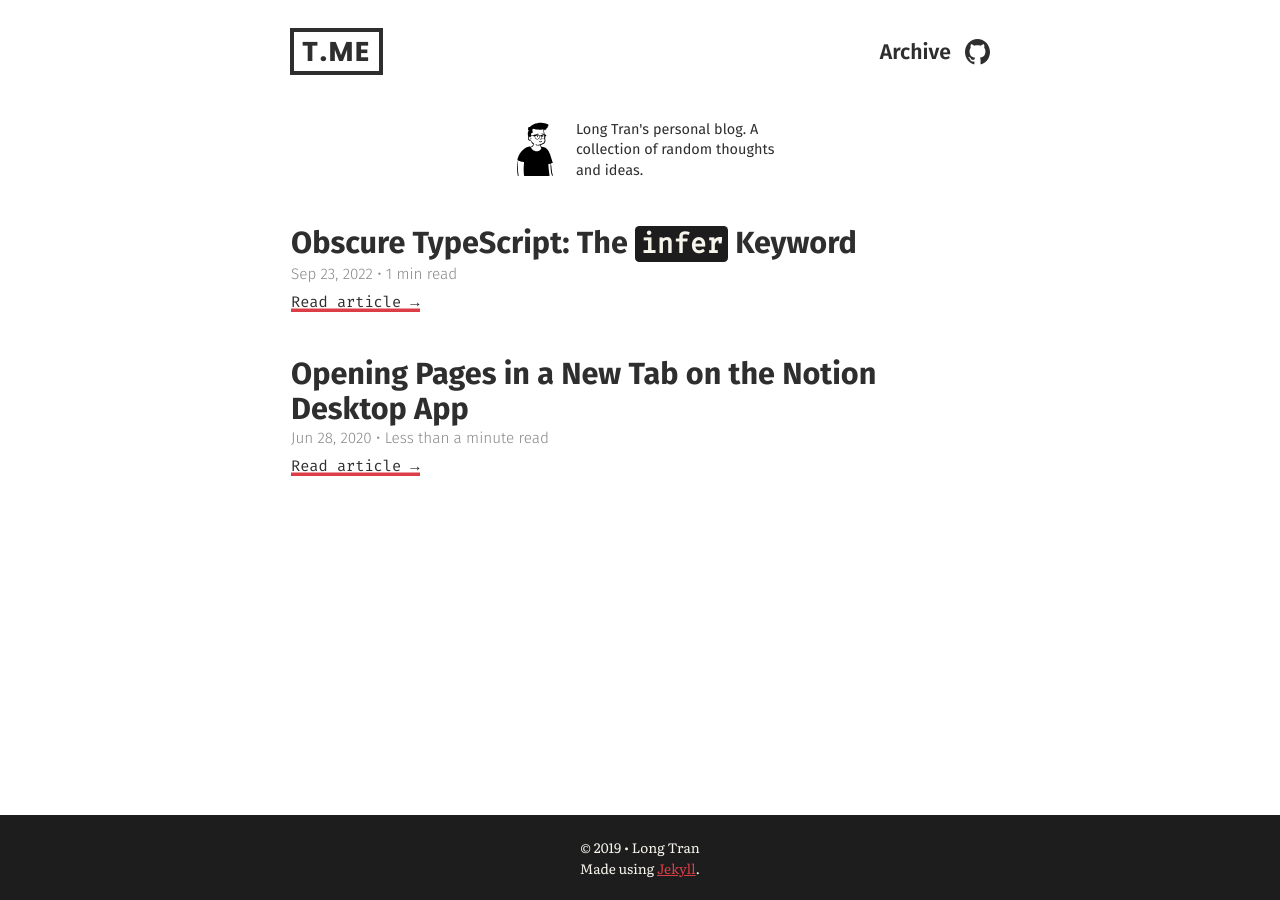
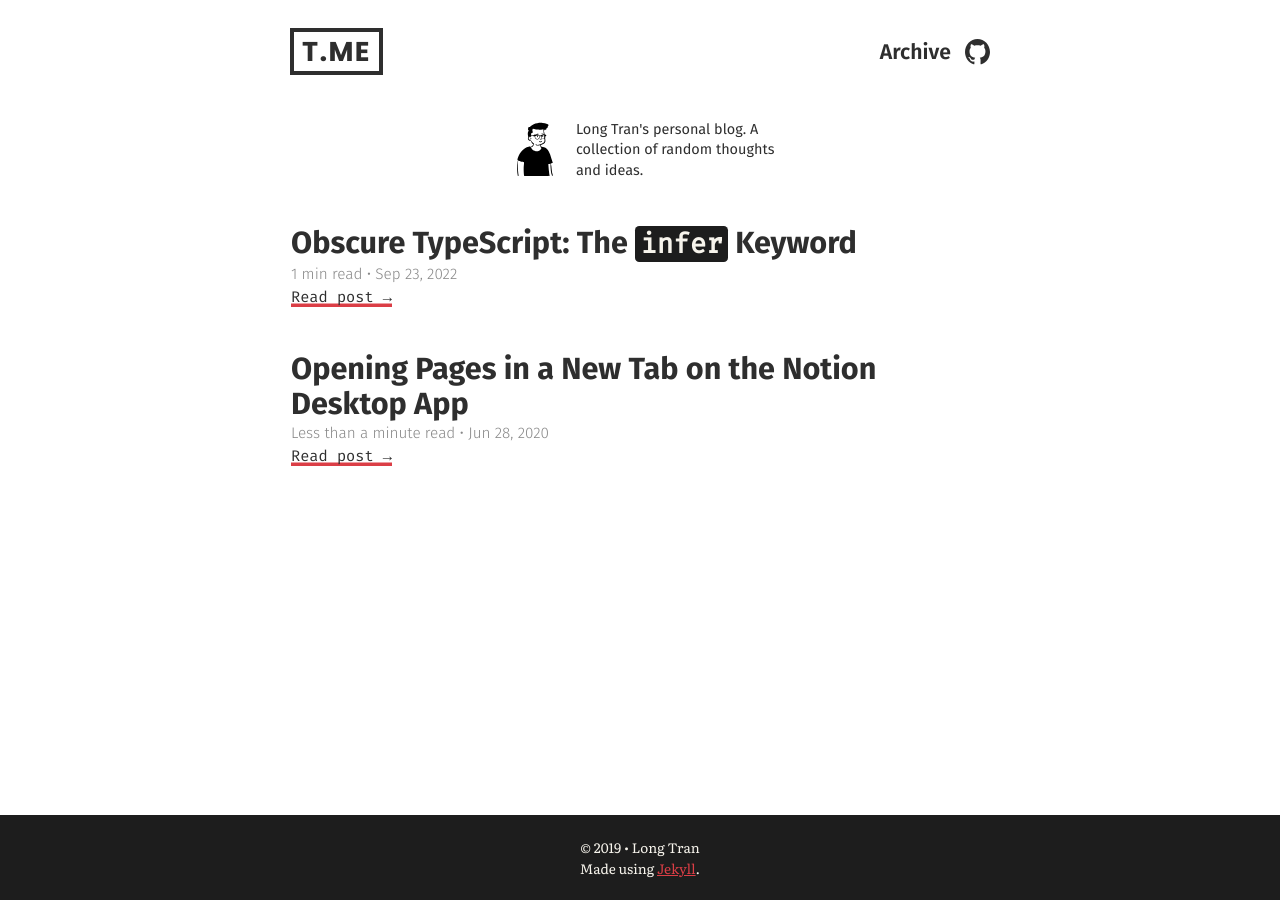
Before and after one commit to tranhl/tranhl.github.io, a Jekyll site: the page built from index.html, in a window 1280 px wide. Built offline with Jekyll 4.4.1, drawn with Linux system fonts in a browser that asks for light colours; the list of posts is cut into pages by our own code.

Commit message:
style: post length before date

```diff
--- a/index.html
+++ b/index.html
@@ -20,16 +20,16 @@ show_subtitle: true
           <a href="{{ post.url | prepend: site.baseurl }}" class="no-underline">
             <h1>{{ post.title }}</h1>
           </a>
-          <div class="meta"><span>{{ post.date | date: site.date_format }} • {{ read-time }}</span></div>
+          <div class="meta"><span>{{ read-time }} • {{ post.date | date: site.date_format }}</span></div>
 
-          <p>
-            {% if post.summary %}
+          {% if post.summary %}
+            <p>
               {{ post.summary }}
-            {% endif %}
-          </p>
+            </p>
+          {% endif %}
 
           <a href="{{ post.url | prepend: site.baseurl }}" class="read-article">
-            Read article &rarr;
+            Read post &rarr;
           </a>
         </article>
       </li>
```
